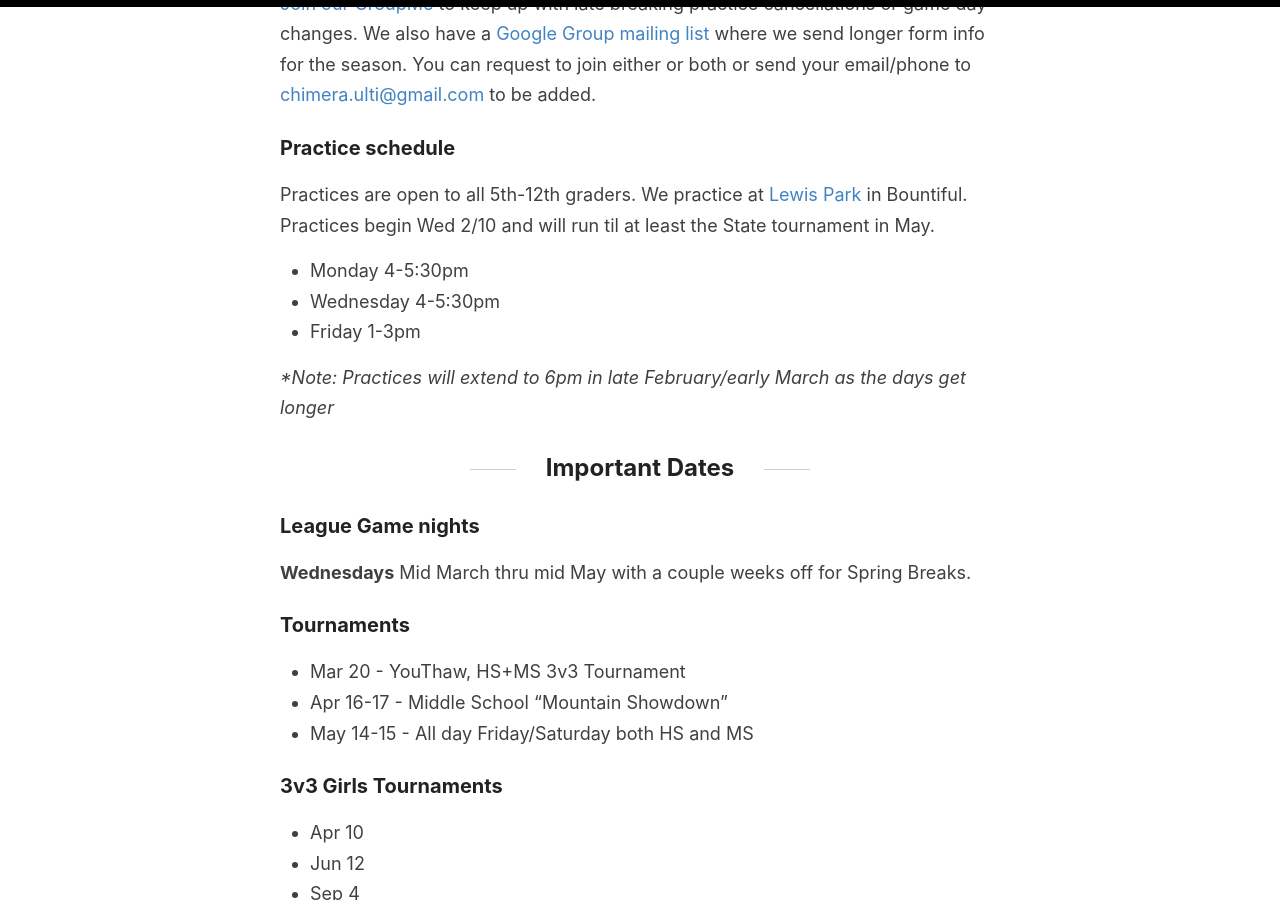
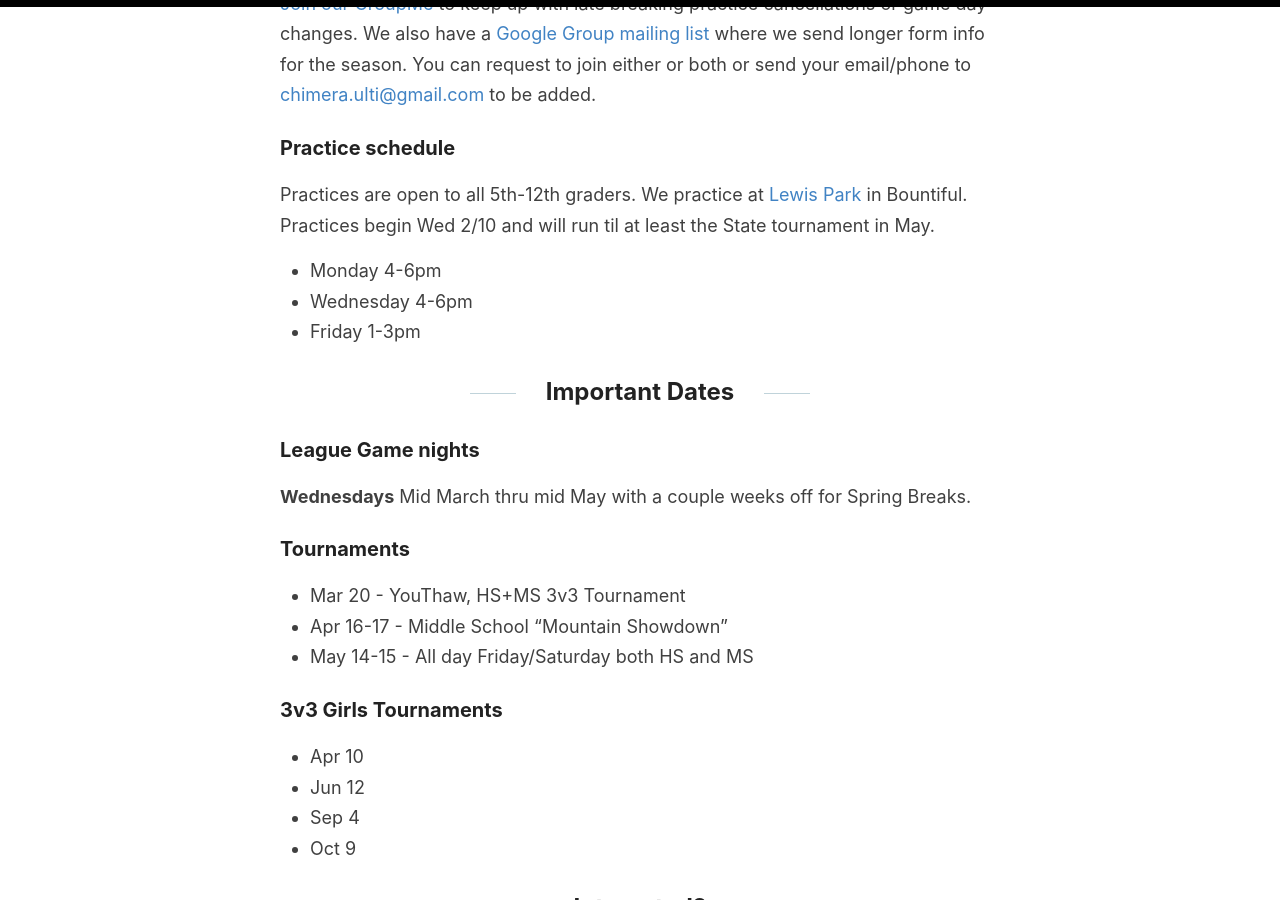
Before and after one commit to outerim/bountiful-ultimate, a Jekyll site: the page built from index.md, in a window 1280 px wide and 900 px high, scrolled down 795 px. Built offline with Jekyll 4.4.1, drawn with Linux system fonts in a browser that asks for light colours.

Commit message:
Extend practice times

```diff
--- a/index.md
+++ b/index.md
@@ -15,11 +15,9 @@ permalink: /
 
 ### Practice schedule
 Practices are open to all 5th-12th graders. We practice at [Lewis Park](https://goo.gl/maps/yHBn8AxMc3rVmngMA) in Bountiful. Practices begin Wed 2/10 and will run til at least the State tournament in May.
-* Monday 4-5:30pm
-* Wednesday 4-5:30pm
+* Monday 4-6pm
+* Wednesday 4-6pm
 * Friday 1-3pm
-
-**Note: Practices will extend to 6pm in late February/early March as the days get longer*
 
 ## Important Dates
 
```
